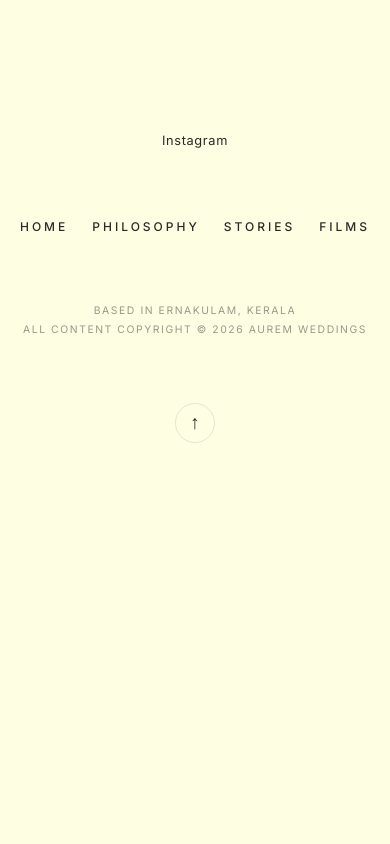
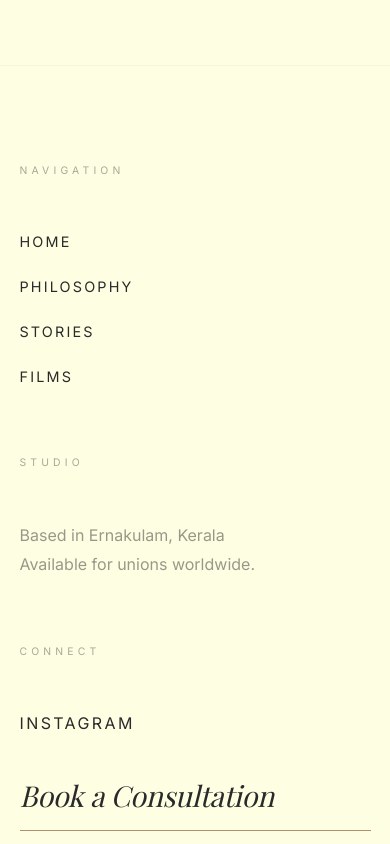
Before and after one commit to vellattapokker/Aurem, a React (Vite) app: page / in a window 390 px wide. Shown: the part 5820-6664 px from the top of the page. Before the commit the page ends 6295 px from the top, so only its background shows below. Built offline with nearby package versions, Linux system fonts and the light colour scheme; a web font is replaced by a local one.

Commit message:
feat: implement responsive navbar, cinematic overlay menu, and hero slider components

```diff
--- a/src/App.css
+++ b/src/App.css
@@ -697,50 +697,120 @@
   background-color: var(--color-base);
 }
 
-.footer-stack {
-  max-width: 800px;
+/* ═══════════════════════════════════════════
+   MONUMENTAL EDITORIAL FOOTER
+   ═══════════════════════════════════════════ */
+.footer {
+  padding: 12rem 5% 4rem;
+  background-color: var(--color-base);
+  position: relative;
+  overflow: hidden;
+  border-top: 1px solid rgba(0, 0, 0, 0.03);
+}
+
+.footer-container {
+  max-width: 1400px;
   margin: 0 auto;
-  text-align: center;
+  position: relative;
+  z-index: 5;
+}
+
+.footer-watermark {
+  position: absolute;
+  bottom: -4rem;
+  left: 50%;
+  transform: translateX(-50%);
+  font-family: var(--font-heading);
+  font-size: 25vw;
+  color: #000;
+  opacity: 0.025; /* Very subtle signature */
+  pointer-events: none;
+  white-space: nowrap;
+  letter-spacing: 0.1em;
+}
+
+.footer-grid {
+  display: grid;
+  grid-template-columns: 1fr 1fr 1fr;
+  gap: 4rem;
+  margin-bottom: 8rem;
+}
+
+.footer-col {
   display: flex;
   flex-direction: column;
-  gap: 4rem;
-  align-items: center;
+  gap: 2rem;
 }
 
-.footer-socials {
-  display: flex;
-  gap: 2.5rem;
+.col-label {
+  font-size: 0.65rem;
+  letter-spacing: 0.4em;
+  text-transform: uppercase;
+  opacity: 0.4;
+  margin-bottom: 1rem;
+  display: block;
 }
 
-.footer-socials a {
-  font-size: 0.8rem;
-  letter-spacing: 0.05em;
-  text-transform: none;
+.footer-links {
+  display: flex;
+  flex-direction: column;
+  gap: 1.2rem;
 }
 
-.footer-nav {
-  display: flex;
-  gap: 3rem;
-  flex-wrap: wrap;
-  justify-content: center;
+.footer-links a {
+  font-size: 0.9rem;
+  font-weight: 400;
+  letter-spacing: 0.15em;
+  transition: var(--transition-fast);
 }
 
-.footer-nav a {
-  font-size: 0.75rem;
-  font-weight: 500;
-  letter-spacing: 0.25em;
+.footer-links a:hover {
+  font-style: italic;
+  color: var(--color-accent);
+  transform: translateX(10px);
+}
+
+.footer-context p {
+  font-size: 1rem;
+  line-height: 1.8;
+  color: var(--color-text-muted);
+}
+
+.footer-actions {
+  display: flex;
+  flex-direction: column;
+  gap: 2rem;
+}
+
+.cta-inquiry {
+  font-family: var(--font-heading);
+  font-size: 1.8rem;
+  font-style: italic;
+  text-transform: none;
+  letter-spacing: -0.01em;
+  border-bottom: 1px solid var(--color-accent);
+  padding-bottom: 0.5rem;
+}
+
+/* Footer Bottom Bar */
+.footer-bottom {
+  display: flex;
+  justify-content: space-between;
+  align-items: center;
+  padding-top: 3rem;
+  border-top: 1px solid rgba(0, 0, 0, 0.05);
 }
 
 .footer-copyright {
   font-size: 0.65rem;
+  letter-spacing: 0.15em;
+  opacity: 0.4;
   text-transform: uppercase;
-  letter-spacing: 0.15em;
-  color: rgba(0, 0, 0, 0.4);
 }
 
-.back-to-top {
-  width: 40px;
-  height: 40px;
+.back-to-top-circle {
+  width: 50px;
+  height: 50px;
   border: 1px solid rgba(0, 0, 0, 0.1);
   background: none;
   border-radius: 50%;
@@ -748,17 +818,23 @@
   display: flex;
   align-items: center;
   justify-content: center;
-  transition: var(--transition-fast);
+  transition: all 0.6s cubic-bezier(0.19, 1, 0.22, 1);
 }
 
-.back-to-top:hover {
+.back-to-top-circle:hover {
   border-color: var(--color-accent);
-  transform: translateY(-5px);
+  background-color: var(--color-accent);
 }
 
-.back-to-top .arrow {
-  font-size: 1.2rem;
+.back-to-top-circle:hover .arrow {
+  color: #fff;
+  transform: translateY(-2px);
+}
+
+.back-to-top-circle .arrow {
+  font-size: 1.4rem;
   color: var(--color-text);
+  transition: all 0.4s ease;
 }
 
 /* ═══════════════════════════════════════════
@@ -804,12 +880,19 @@
     grid-template-columns: repeat(3, 1fr);
   }
 
-  .footer-nav {
-    gap: 1.5rem;
+  .footer-grid {
+    grid-template-columns: 1fr;
+    gap: 4rem;
   }
 
-  .section {
-    padding: var(--spacing-lg) 5%;
+  .footer {
+    padding: 6rem 5% 4rem;
+  }
+
+  .footer-bottom {
+    flex-direction: column;
+    gap: 3rem;
+    text-align: center;
   }
 
   .item-info {
--- a/src/App.jsx
+++ b/src/App.jsx
@@ -107,23 +107,49 @@ const Navbar = ({ scrolled, menuOpen, toggleMenu }) => (
 
 const Footer = () => (
   <footer id="contact" className="footer">
-     <div className="footer-stack">
-        <div className="footer-socials">
-           <a href="https://www.instagram.com/auremweddings" target="_blank" rel="noopener noreferrer">Instagram</a>
-        </div>
-        <nav className="footer-nav">
+     {/* Typographic Watermark */}
+     <div className="footer-watermark">AUREM</div>
+
+     <div className="footer-container">
+        <div className="footer-grid">
+           {/* Navigation */}
+           <div className="footer-col">
+              <span className="col-label">Navigation</span>
+              <nav className="footer-links">
                  <Link to="/">Home</Link>
                  <Link to="/#about">Philosophy</Link>
                  <Link to="/#stories">Stories</Link>
                  <Link to="/#films">Films</Link>
               </nav>
+           </div>
+
+           {/* Studio Context */}
+           <div className="footer-col">
+              <span className="col-label">Studio</span>
+              <div className="footer-context">
+                 <p>Based in Ernakulam, Kerala</p>
+                 <p>Available for unions worldwide.</p>
+              </div>
+           </div>
+
+           {/* Connect & Inquiry */}
+           <div className="footer-col">
+              <span className="col-label">Connect</span>
+              <div className="footer-actions">
+                 <a href="https://www.instagram.com/auremweddings" target="_blank" rel="noopener noreferrer">Instagram</a>
+                 <a href="mailto:hello@aurem.in" className="cta-inquiry">Book a Consultation</a>
+              </div>
+           </div>
+        </div>
+
+        <div className="footer-bottom">
            <div className="footer-copyright">
-           <p>Based in Ernakulam, Kerala</p>
-           <p>All content Copyright &copy; {new Date().getFullYear()} Aurem Weddings</p>
+              <p>&copy; {new Date().getFullYear()} Aurem Weddings. Directed by Emotion.</p>
            </div>
-        <button className="back-to-top" onClick={() => window.scrollTo({top: 0, behavior: 'smooth'})}>
+           <button className="back-to-top-circle" onClick={() => window.scrollTo({top: 0, behavior: 'smooth'})}>
               <span className="arrow">&uarr;</span>
            </button>
+        </div>
      </div>
   </footer>
 )
```
Lines whose indentation alone changed are shown as unchanged.
